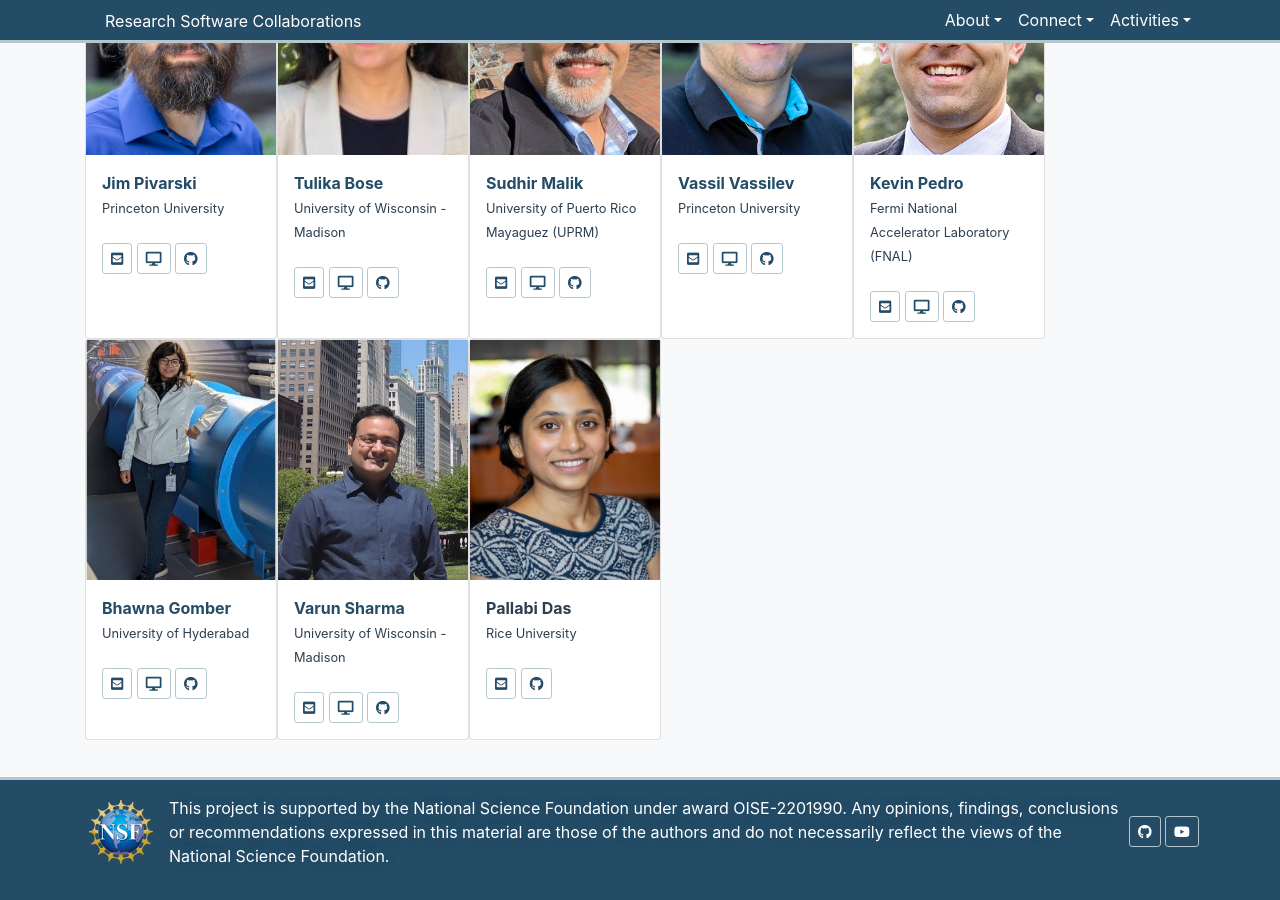
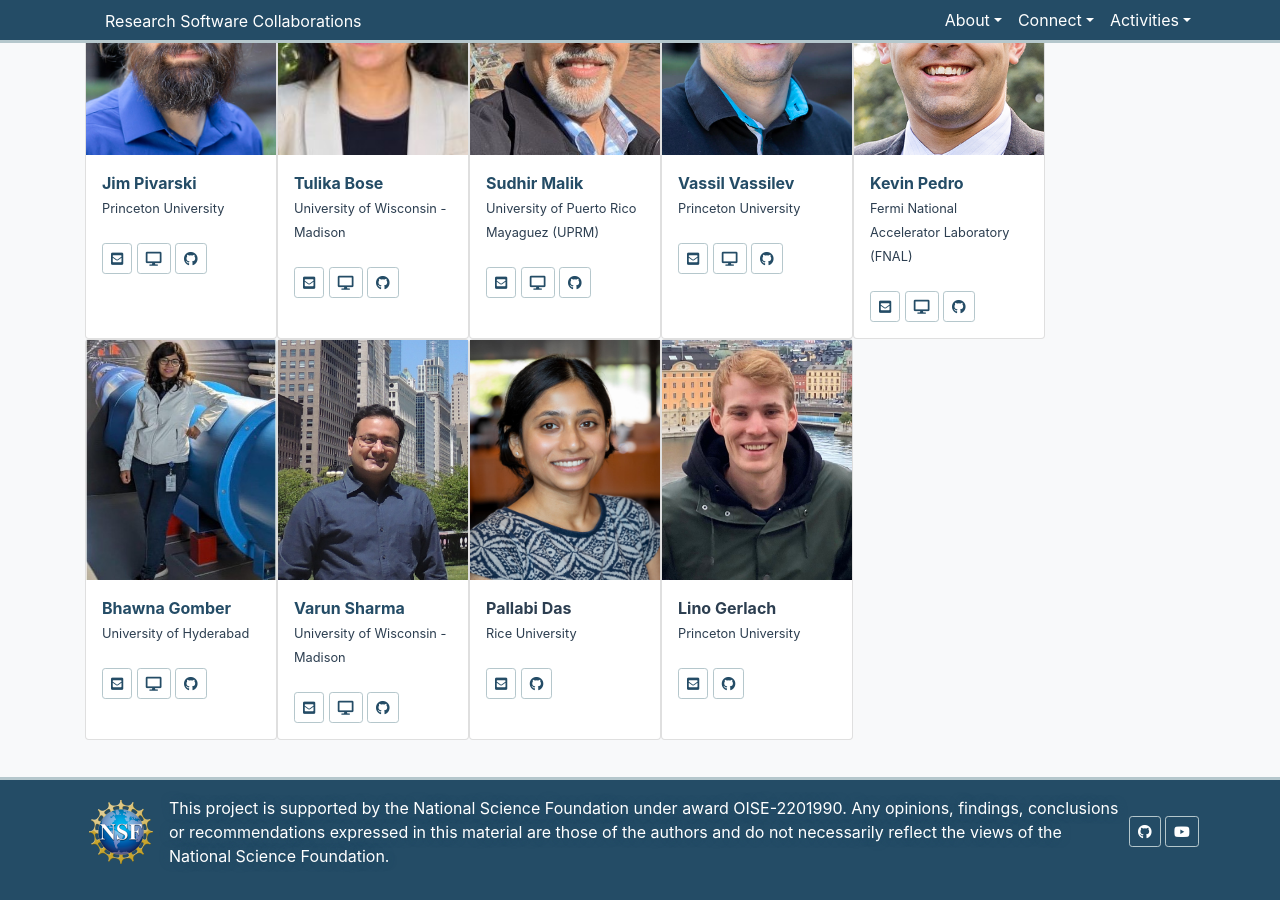
Before and after one commit to research-software-collaborations/research-software-collaborations.github.io, a Jekyll site: the page built from _networks/cms.md, in a window 1280 px wide and 900 px high, scrolled down 924 px. Built offline with Jekyll 4.4.1, drawn with Linux system fonts in a browser that asks for light colours; cached includes are drawn as plain includes; part of the change alters nothing that is shown.

Commit message:
add myself to princeton and cms

```diff
--- a/_networks/cms.md
+++ b/_networks/cms.md
@@ -17,4 +17,5 @@ personnel:
   - gomber
   - varuns23
   - pallabidas
+  - ligerlac
 ---
```
